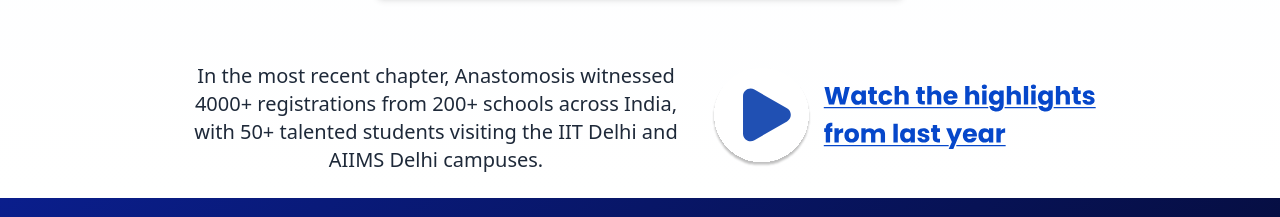
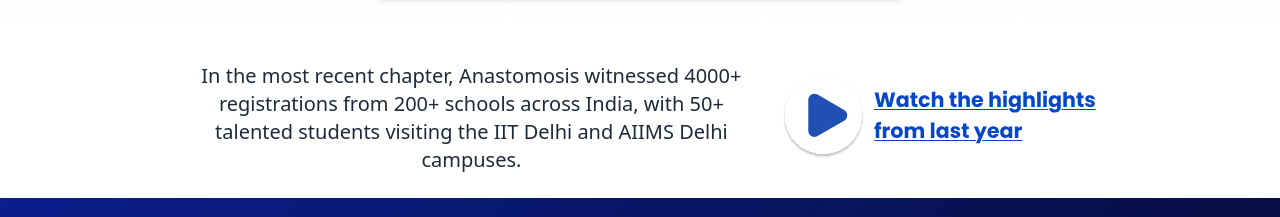
Before and after one commit to Prabhav2503/Anastomosis, a React (Vite) app in the folder Anastomosis/: page / in a window 1280 px wide. Shown: the part 8892-9109 px from the top of the page. Built offline with nearby package versions, Linux system fonts and the light colour scheme.

Commit message:
added video link

```diff
--- a/Anastomosis/index.html
+++ b/Anastomosis/index.html
@@ -4,7 +4,7 @@
     <meta charset="UTF-8" />
     <link rel="icon" type="image/svg+xml" href="/vite.svg" />
     <meta name="viewport" content="width=device-width, initial-scale=1.0" />
-    <title>package</title>
+    <title>Anastomosis</title>
   </head>
   <body>
     <div id="root"></div>
--- a/Anastomosis/src/pages/glimpse.jsx
+++ b/Anastomosis/src/pages/glimpse.jsx
@@ -21,11 +21,18 @@
           In the most recent chapter, Anastomosis witnessed 4000+ registrations from 200+ schools
           across India, with 50+ talented students visiting the IIT Delhi and AIIMS Delhi campuses.
         </p>
-        <img
-          src={images.videolink}
-          alt="Video Link"
-          className="w-64 md:w-80 lg:w-96 mx-auto"
-        />
+        <a
+          href="https://drive.google.com/file/d/1M2Xe_bev9tnRVLkOp07G5VPeMjLBcZEf/view"
+          target="_blank"
+          rel="noopener noreferrer"
+          className='w-full h-full'
+        >
+          <img
+            src={images.videolink}
+            alt="Video Link"
+            className="w-64 md:w-80 lg:w-96 mx-auto cursor-pointer max-w-full"
+          />
+        </a>
       </div>
     </div>
   );
```
